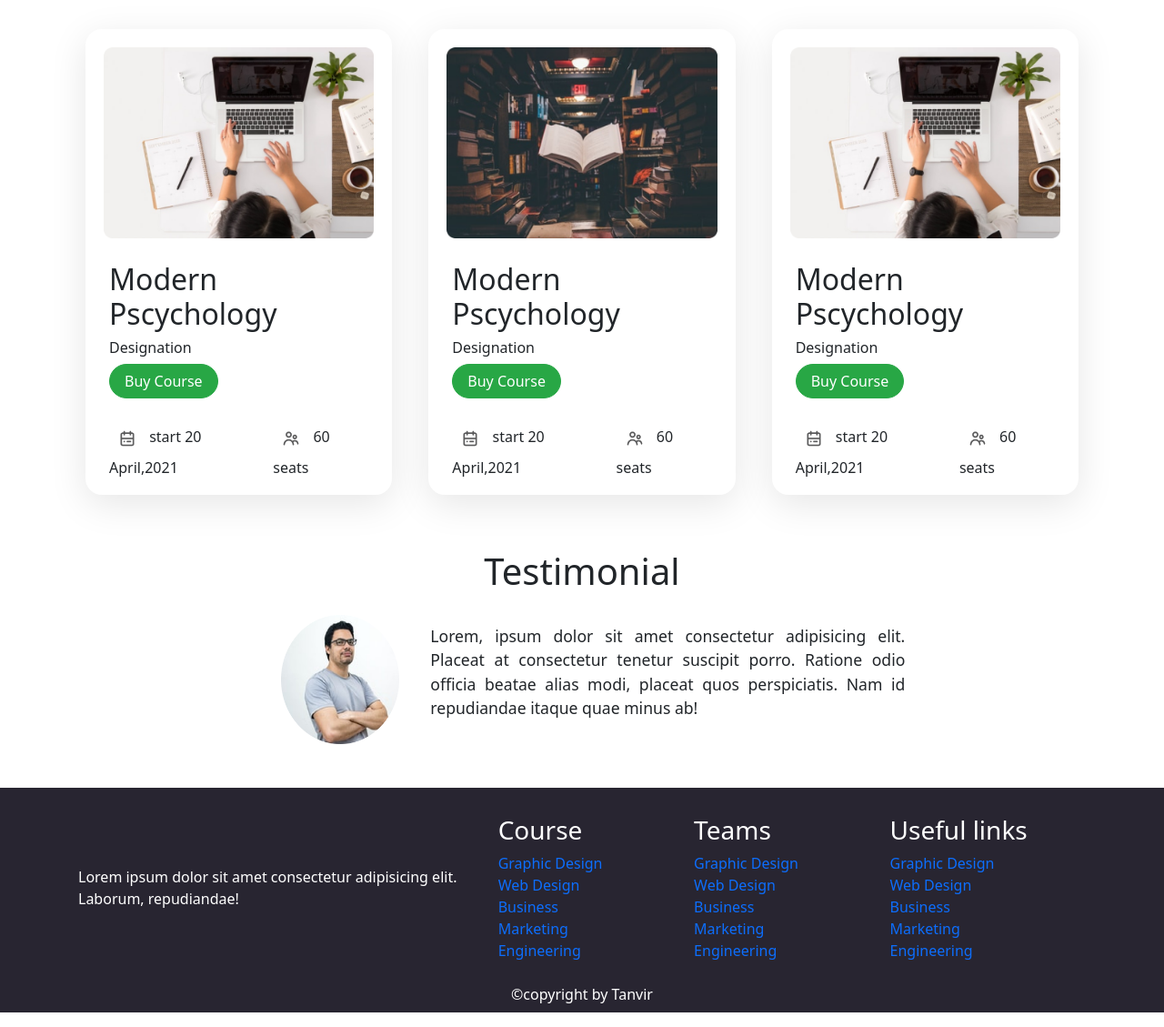
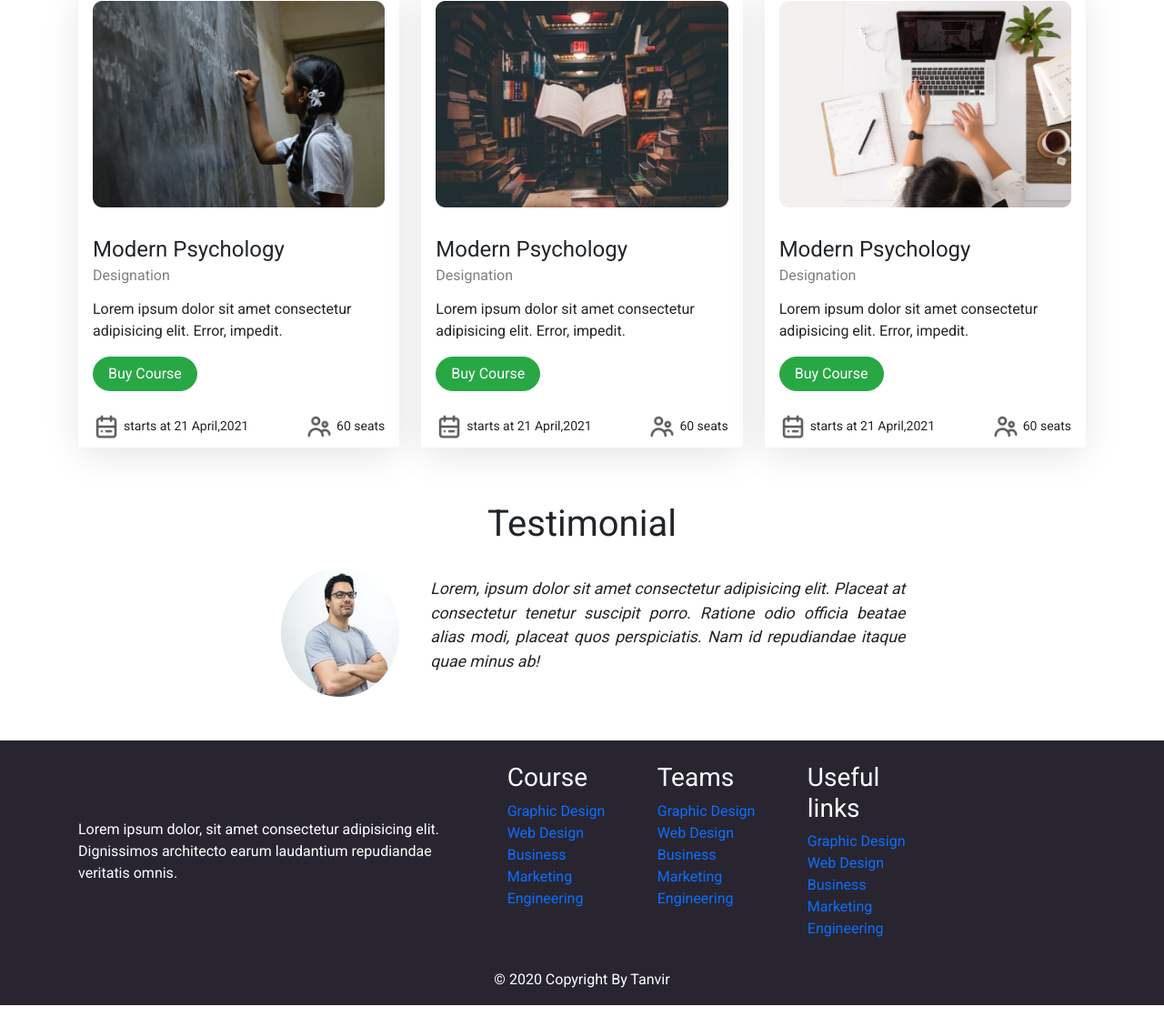
Before and after one commit to tanvir5230/e-school, a plain HTML site: page index.html in a window 1280 px wide. Shown: the part 912-2041 px from the top of the page at 91% size. After the commit the page ends 2017 px from the top, so only its background shows below. Drawn offline with Linux system fonts and the light colour scheme.

Commit message:
margin added properly

```diff
--- a/css/style.css
+++ b/css/style.css
@@ -1,3 +1,8 @@
+@import url("https://fonts.googleapis.com/css2?family=Roboto&display=swap");
+html,
+body {
+  font-family: "Roboto", sans-serif;
+}
 /* header start */
 header {
   background-color: #f0fff0;
@@ -13,6 +18,9 @@ header .active {
   height: 40px;
   width: 90px;
   padding: 0;
+}
+header h1 {
+  font-size: 2.5rem;
 }
 #welcome-text h1 {
   margin: 20px 0;
@@ -43,29 +51,26 @@ header .active {
 #course {
   margin-bottom: 40px;
 }
+#course h1 {
+  margin-bottom: 30px;
+}
 #course .card {
   background: #ffffff;
   box-shadow: 0px 10px 40px rgba(0, 0, 0, 0.1);
   border-radius: 18px;
-  padding: 10px;
-  margin-top: 15px;
 }
-#course img {
-  padding: 10px;
-}
-#course .row > div {
-  padding: 20px;
-}
+
 /* course end */
 
 /* testimonial start */
 #testimonial h1 {
-  margin-top: 30px;
+  margin-top: 60px;
 }
 #testimonial p {
   text-align: justify;
   font-size: 1.1rem;
   padding: 10px;
+  font-style: italic;
 }
 /* testimonial end */
 
@@ -74,6 +79,8 @@ footer {
   background: #282531;
   color: white;
   padding-top: 30px;
+  position: static;
+  bottom: 0;
 }
 footer ul {
   list-style: none;
--- a/index.html
+++ b/index.html
@@ -167,126 +167,153 @@
       <!-- courses start -->
       <div class="container" id="course">
         <h1 class="text-center">Online Courses</h1>
-        <div class="row">
+        <div class="row justify-content-center align-items-center">
           <div class="col-md-4">
             <div class="card border-0">
+              <!-- Card image -->
               <img
-                src="image/Photos/Morder pychons.png"
-                alt=""
-                class="card-img-top"
+                class="card-img-top p-3"
+                src="image/Photos/Morder pyschology.png"
+                alt="Card image cap"
               />
+
+              <!-- Card content -->
               <div class="card-body">
-                <h2>Modern Pscychology</h2>
-                <h6>Designation</h6>
+                <!-- Title -->
+                <h4 class="card-title"><a>Modern Psychology</a></h4>
+                <h6 class="card-subtitle text-black-50 mb-3">Designation</h6>
+                <!-- Text -->
+                <p class="card-text">
+                  Lorem ipsum dolor sit amet consectetur adipisicing elit.
+                  Error, impedit.
+                </p>
+                <!-- Button -->
                 <button class="btn btn-success rounded-pill px-3">
                   Buy Course
                 </button>
               </div>
-              <div class="card-footer d-flex border-0 bg-white">
+              <div
+                class="card-footer bg-white border-0 d-flex justify-content-between px-3"
+              >
                 <span>
                   <i
                     ><img
+                      width="30px"
+                      height="30px"
                       src="image/ICON/calendar.png"
                       alt=""
-                      class="img-fluid"
-                      width="40px"
-                      height="40px"
-                    />
-                  </i>
-                  start 20 April,2021
+                  /></i>
+                  <small>starts at 21 April,2021</small>
                 </span>
-                <span class="ml-auto">
+                <span class="">
                   <i
                     ><img
+                      width="30px"
+                      height="30px"
                       src="image/ICON/people.png"
                       alt=""
-                      class="img-fluid"
-                      width="40px"
-                      height="60px"
-                    /> </i
-                  >60 seats
+                  /></i>
+                  <small>60 seats</small>
                 </span>
               </div>
             </div>
           </div>
           <div class="col-md-4">
-            <div class="card border-0">
+            <div class="card border-0 mt-4 mt-md-0">
+              <!-- Card image -->
               <img
+                class="card-img-top p-3"
                 src="image/Photos/Morder psyc.png"
-                alt=""
-                class="card-img-top"
+                alt="Card image cap"
               />
+
+              <!-- Card content -->
               <div class="card-body">
-                <h2>Modern Pscychology</h2>
-                <h6>Designation</h6>
+                <!-- Title -->
+                <h4 class="card-title"><a>Modern Psychology</a></h4>
+                <h6 class="card-subtitle text-black-50 mb-3">Designation</h6>
+                <!-- Text -->
+                <p class="card-text">
+                  Lorem ipsum dolor sit amet consectetur adipisicing elit.
+                  Error, impedit.
+                </p>
+                <!-- Button -->
                 <button class="btn btn-success rounded-pill px-3">
                   Buy Course
                 </button>
               </div>
-              <div class="card-footer d-flex border-0 bg-white">
+              <div
+                class="card-footer bg-white border-0 d-flex justify-content-between px-3"
+              >
                 <span>
                   <i
                     ><img
+                      width="30px"
+                      height="30px"
                       src="image/ICON/calendar.png"
                       alt=""
-                      class="img-fluid"
-                      width="40px"
-                      height="40px"
-                    />
-                  </i>
-                  start 20 April,2021
+                  /></i>
+                  <small>starts at 21 April,2021</small>
                 </span>
-                <span class="ml-auto">
+                <span class="">
                   <i
                     ><img
+                      width="30px"
+                      height="30px"
                       src="image/ICON/people.png"
                       alt=""
-                      class="img-fluid"
-                      width="40px"
-                      height="60px"
-                    /> </i
-                  >60 seats
+                  /></i>
+                  <small>60 seats</small>
                 </span>
               </div>
             </div>
           </div>
           <div class="col-md-4">
-            <div class="card border-0">
+            <div class="card border-0 mt-4 mt-md-0">
+              <!-- Card image -->
               <img
+                class="card-img-top p-3"
                 src="image/Photos/Morder pychons.png"
-                alt=""
-                class="card-img-top"
+                alt="Card image cap"
               />
+
+              <!-- Card content -->
               <div class="card-body">
-                <h2>Modern Pscychology</h2>
-                <h6>Designation</h6>
+                <!-- Title -->
+                <h4 class="card-title"><a>Modern Psychology</a></h4>
+                <h6 class="card-subtitle text-black-50 mb-3">Designation</h6>
+                <!-- Text -->
+                <p class="card-text">
+                  Lorem ipsum dolor sit amet consectetur adipisicing elit.
+                  Error, impedit.
+                </p>
+                <!-- Button -->
                 <button class="btn btn-success rounded-pill px-3">
                   Buy Course
                 </button>
               </div>
-              <div class="card-footer d-flex border-0 bg-white">
+              <div
+                class="card-footer bg-white border-0 d-flex justify-content-between px-3"
+              >
                 <span>
                   <i
                     ><img
+                      width="30px"
+                      height="30px"
                       src="image/ICON/calendar.png"
                       alt=""
-                      class="img-fluid"
-                      width="40px"
-                      height="40px"
-                    />
-                  </i>
-                  start 20 April,2021
+                  /></i>
+                  <small>starts at 21 April,2021</small>
                 </span>
-                <span class="ml-auto">
+                <span class="">
                   <i
                     ><img
+                      width="30px"
+                      height="30px"
                       src="image/ICON/people.png"
                       alt=""
-                      class="img-fluid"
-                      width="40px"
-                      height="60px"
-                    /> </i
-                  >60 seats
+                  /></i>
+                  <small>60 seats</small>
                 </span>
               </div>
             </div>
@@ -323,22 +350,31 @@
       <!-- testimonial end-->
     </main>
     <!-- main end-->
-    <!-- footer start -->
-    <footer>
-      <div class="container g-0">
-        <div class="row g-0">
+    <!-- Footer -->
+    <footer class="page-footer font-small blue pt-4">
+      <!-- Footer Links -->
+      <div class="container text-center text-md-left">
+        <!-- Grid row -->
+        <div class="row">
+          <!-- Grid column -->
           <div
-            class="col-md-5 mt-3 mt-md-0 d-flex justify-content-center align-items-center"
+            class="col-md-5 mt-md-0 mt-3 d-flex justify-content-center align-items-center"
           >
+            <!-- Content -->
             <p>
-              Lorem ipsum dolor sit amet consectetur adipisicing elit. Laborum,
-              repudiandae!
+              Lorem ipsum dolor, sit amet consectetur adipisicing elit.
+              Dignissimos architecto earum laudantium repudiandae veritatis
+              omnis.
             </p>
           </div>
+          <!-- Grid column -->
+
+          <hr class="clearfix w-100 d-md-none pb-3" />
+
           <div class="col-md-7">
-            <div class="container-fluid p-0">
-              <div class="row g-0">
-                <div class="col-4">
+            <div class="row">
+              <!-- Grid column -->
+              <div class="col-md-3 mb-md-0 mb-3">
                 <h3>Course</h3>
                 <ul class="p-0">
                   <a href="">
@@ -358,7 +394,10 @@
                   </a>
                 </ul>
               </div>
-                <div class="col-4">
+              <!-- Grid column -->
+
+              <!-- Grid column -->
+              <div class="col-md-3 mb-md-0 mb-3">
                 <h3>Teams</h3>
                 <ul class="p-0">
                   <a href="">
@@ -378,7 +417,8 @@
                   </a>
                 </ul>
               </div>
-                <div class="col-4">
+              <!-- Grid column -->
+              <div class="col-md-3 mb-md-0 mb-3">
                 <h3>Useful links</h3>
                 <ul class="p-0">
                   <a href="">
@@ -401,13 +441,17 @@
             </div>
           </div>
         </div>
+        <!-- Grid row -->
       </div>
+      <!-- Footer Links -->
+
+      <!-- Copyright -->
+      <div class="footer-copyright text-center py-3">
+        © 2020 Copyright By Tanvir
       </div>
-      <p class="text-center py-2">
-        &copy;copyright by Tanvir
-      </p>
+      <!-- Copyright -->
     </footer>
-    <!-- footer end -->
+    <!-- Footer -->
     <!-- script start -->
     <script src="css/bootstrap/dist/js/bootstrap.min.js"></script>
     <!-- script end-->
```
Also changed, not shown: try.html (added, +11 -0 lines). Lines whose indentation alone changed are shown as unchanged.
